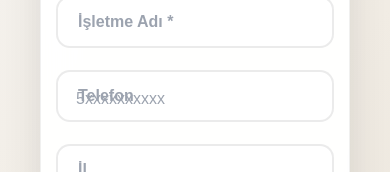
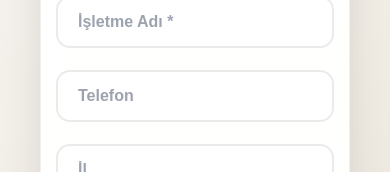
Before and after one commit to Batuhangecgul/isletme-front, an Angular app: page /login in a window 390 px wide. Shown: the part 271-443 px from the top of the page. Built offline with nearby package versions, Linux system fonts and the light colour scheme.

Commit message:
Update phone input field in login componentpl
Removed placeholder from phone input field. placeholder koru durması sepebinden dolayı

```diff
--- a/src/app/login/login.component.html
+++ b/src/app/login/login.component.html
@@ -72,7 +72,7 @@
             </div>
 
             <div class="input-group floating-label" [class.has-value]="signupPhone" [class.invalid]="validation.signupPhone.touched && !validation.signupPhone.valid" [class.valid]="validation.signupPhone.touched && validation.signupPhone.valid && signupPhone">
-              <input type="tel" [(ngModel)]="signupPhone" name="signupPhone" (blur)="validateField('signupPhone')" (input)="onPhoneInput('signupPhone', $event)" (keypress)="onlyNumbers($event)" id="signupPhone" placeholder="5xxxxxxxxxx">
+              <input type="tel" [(ngModel)]="signupPhone" name="signupPhone" (blur)="validateField('signupPhone')" (input)="onPhoneInput('signupPhone', $event)" (keypress)="onlyNumbers($event)" id="signupPhone" >
               <label for="signupPhone">Telefon</label>
               <span class="validation-icon" *ngIf="validation.signupPhone.touched && signupPhone">
                 <span *ngIf="validation.signupPhone.valid">✓</span>
```
